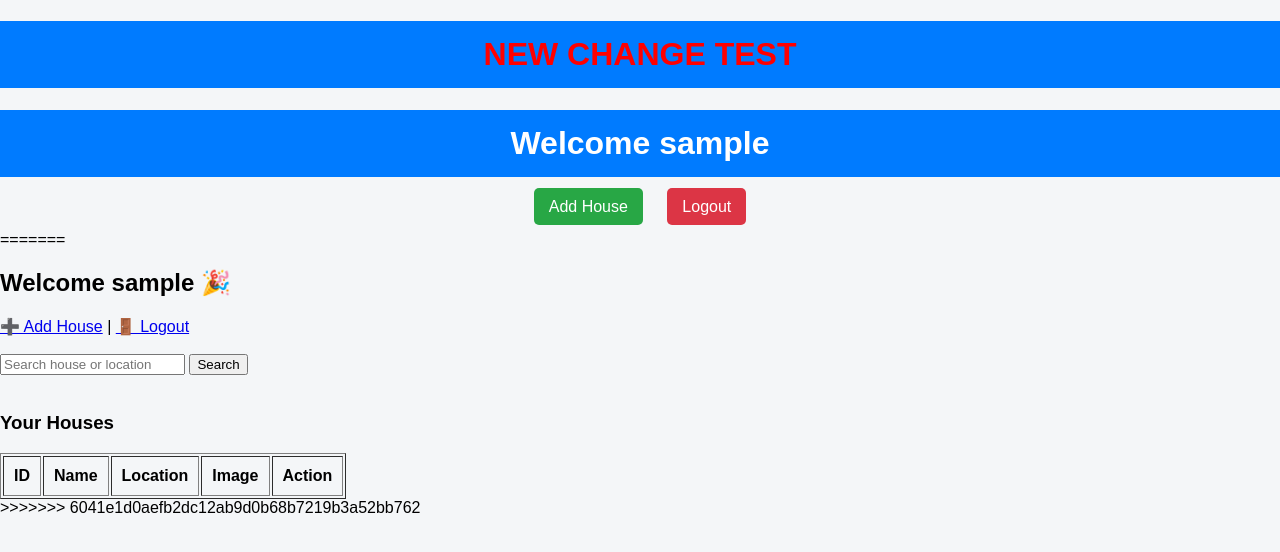
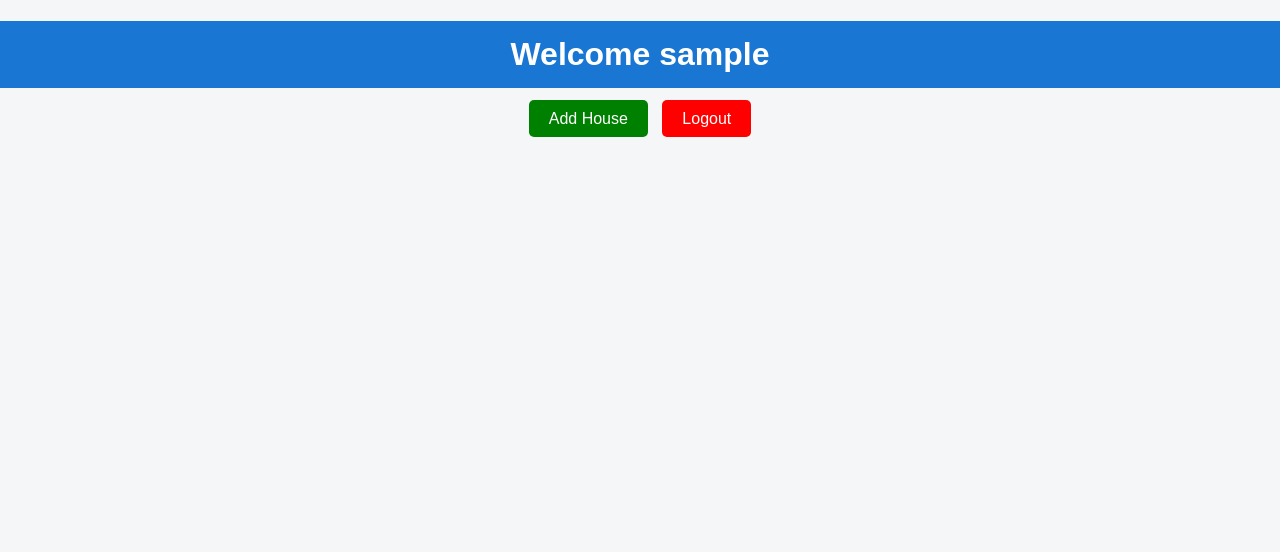
Before and after one commit to maddibhuvana111-hms/HMS-project, a Flask app: page /dashboard in a window 1280 px wide. Shown: the top 552 px of the page. Run offline with Flask 3, Linux system fonts and the light colour scheme; the visitor is signed in with stand-in values (Sample User, id 1); data comes from the database, SQL or seed files in the repository; lists and menus that the app fills with data are empty.

Commit message:
final clean dashboard

```diff
--- a/templates/dashboard.html
+++ b/templates/dashboard.html
@@ -7,33 +7,43 @@
 </head>
 
 <body>
-    <h1 style="color:red;">NEW CHANGE TEST</h1>
-    <h1>Welcome {{ session['user'] }}</h1>
 
-    <div class="top-links">
-        <a href="/add_house">Add House</a>
-        <a href="/logout" class="logout">Logout</a>
+    <h1 style="background:#1976d2; color:white; padding:15px; text-align:center;">
+        Welcome {{ session['user'] }}
+    </h1>
+
+    <div style="text-align:center; margin:20px;">
+        <a href="/add_house" style="background:green; color:white; padding:10px 20px; text-decoration:none; border-radius:5px;">Add House</a>
+
+        <a href="/logout" style="background:red; color:white; padding:10px 20px; text-decoration:none; border-radius:5px; margin-left:10px;">Logout</a>
     </div>
 
-    <div class="container">
+    <div style="display:flex; flex-wrap:wrap; justify-content:center; gap:20px;">
 
         {% for house in houses %}
-            <div class="house-card">
+        <div style="background:#f5f5f5; padding:20px; border-radius:10px; width:250px; text-align:center; box-shadow:0 0 10px rgba(0,0,0,0.1);">
 
             <h3>{{ house['name'] }}</h3>
 
             <p><b>Location:</b> {{ house['location'] }}</p>
 
             {% if house['image'] %}
-                    <img src="{{ url_for('static', filename='uploads/' + house['image']) }}">
+                <img src="{{ url_for('static', filename='uploads/' + house['image']) }}" width="200">
             {% else %}
                 <p>No Image</p>
             {% endif %}
 
             <br><br>
 
-                <a class="btn" href="/edit_house/{{ house['id'] }}">Edit</a>
-                <a class="btn delete" href="/delete_house/{{ house['id'] }}">Delete</a>
+            <a href="/edit_house/{{ house['id'] }}"
+               style="background:#1976d2; color:white; padding:5px 10px; text-decoration:none; border-radius:5px;">
+               Edit
+            </a>
+
+            <a href="/delete_house/{{ house['id'] }}"
+               style="background:red; color:white; padding:5px 10px; text-decoration:none; border-radius:5px; margin-left:10px;">
+               Delete
+            </a>
 
         </div>
         {% endfor %}
@@ -41,58 +51,4 @@
     </div>
 
 </body>
-=======
-<!DOCTYPE html>
-<html>
-<head>
-    <title>Dashboard</title>
-    <link rel="stylesheet" href="/static/style.css">
-</head>
-<body>
-
-<h2>Welcome {{ username }} 🎉</h2>
-
-<a href="/add_house">➕ Add House</a> |
-<a href="/logout">🚪 Logout</a>
-
-<br><br>
-
-
-<form method="POST">
-    <input type="text" name="search" placeholder="Search house or location">
-    <button type="submit">Search</button>
-</form>
-
-<br>
-
-<h3>Your Houses</h3>
-
-<table border="1" cellpadding="10">
-    <tr>
-        <th>ID</th>
-        <th>Name</th>
-        <th>Location</th>
-        <th>Image</th>
-        <th>Action</th>
-    </tr>
-
-    {% for house in houses %}
-    <tr>
-        <td>{{ house[0] }}</td>   <!-- id -->
-        <td>{{ house[2] }}</td>   <!-- name -->
-        <td>{{ house[3] }}</td>   <!-- location -->
-        <td>
-            <img src="/static/uploads/{{ house[4] }}" width="100">
-        </td>
-        <td>
-            <a href="/edit_house/{{ house[0] }}">✏ Edit</a> |
-            <a href="/delete_house/{{ house[0] }}">🗑 Delete</a>
-        </td>
-    </tr>
-    {% endfor %}
-
-</table>
-
-</body>
->>>>>>> 6041e1d0aefb2dc12ab9d0b68b7219b3a52bb762
 </html>
```
Lines whose indentation alone changed are shown as unchanged.
